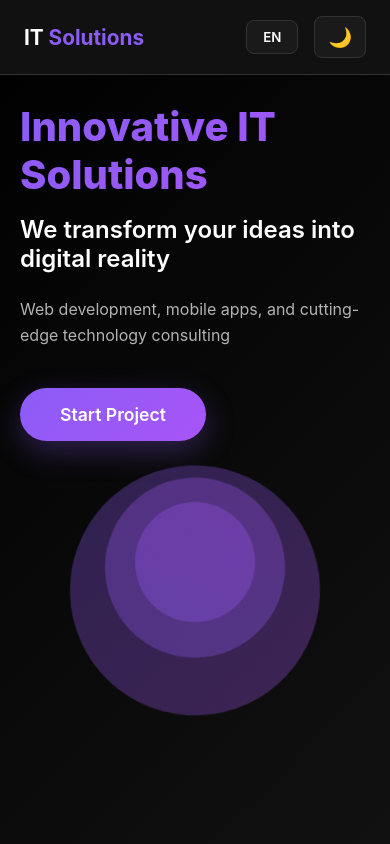
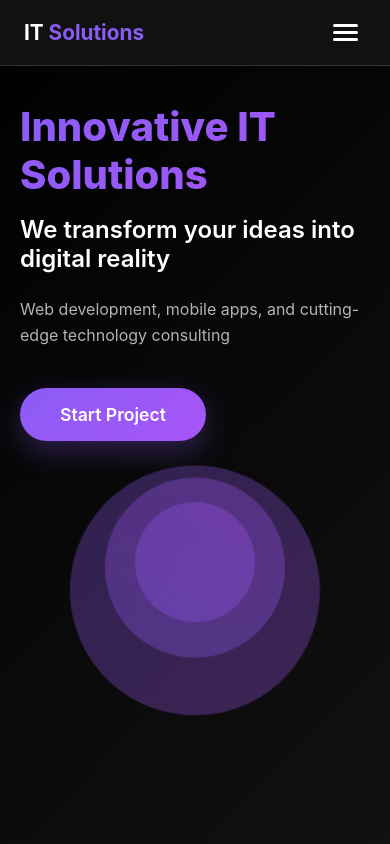
Before and after one commit to octapf/miralab, a Next.js app: page /en in a window 390 px wide. Shown: the top 844 px of the page. Built offline with nearby package versions, Linux system fonts and the light colour scheme.

Commit message:
Add mobile hamburger menu with quick navigation

```diff
--- a/src/components/Navbar/Navbar.module.scss
+++ b/src/components/Navbar/Navbar.module.scss
@@ -98,9 +98,151 @@
     }
   }
 
+  .hamburger {
+    display: none;
+    flex-direction: column;
+    gap: 4px;
+    background: transparent !important;
+    border: none !important;
+    padding: 0.5rem !important;
+    cursor: pointer;
+    z-index: 1001;
+
+    span {
+      width: 25px;
+      height: 3px;
+      background: var(--text-primary);
+      transition: all 0.3s ease;
+      border-radius: 2px;
+
+      &.open:nth-child(1) {
+        transform: rotate(45deg) translate(5px, 5px);
+      }
+
+      &.open:nth-child(2) {
+        opacity: 0;
+      }
+
+      &.open:nth-child(3) {
+        transform: rotate(-45deg) translate(7px, -6px);
+      }
+    }
+
+    &:hover span {
+      background: var(--accent-primary);
+    }
+  }
+
+  .overlay {
+    display: none;
+    position: fixed;
+    top: 0;
+    left: 0;
+    right: 0;
+    bottom: 0;
+    background: rgba(0, 0, 0, 0.5);
+    z-index: 999;
+    animation: fadeIn 0.3s ease;
+  }
+
+  .mobileMenu {
+    display: none;
+    position: fixed;
+    top: 0;
+    right: -100%;
+    width: 280px;
+    height: 100vh;
+    background: var(--bg-secondary);
+    border-left: 1px solid var(--border-color);
+    z-index: 1000;
+    padding: 5rem 2rem 2rem;
+    transition: right 0.3s ease;
+    overflow-y: auto;
+
+    &.open {
+      right: 0;
+    }
+
+    .mobileNavLinks {
+      display: flex;
+      flex-direction: column;
+      gap: 0;
+      margin-bottom: 2rem;
+
+      li {
+        border-bottom: 1px solid var(--border-color);
+
+        button {
+          width: 100%;
+          text-align: left;
+          background: none;
+          color: var(--text-primary);
+          font-size: 1.1rem;
+          font-weight: 600;
+          padding: 1.2rem 0;
+          transition: all 0.3s ease;
+
+          &:hover {
+            color: var(--accent-primary);
+            padding-left: 1rem;
+          }
+        }
+      }
+    }
+
+    .mobileActions {
+      display: flex;
+      gap: 1rem;
+      padding-top: 1rem;
+      border-top: 1px solid var(--border-color);
+
+      button {
+        flex: 1;
+        padding: 0.8rem 1rem;
+        border-radius: 8px;
+        background: var(--bg-card);
+        color: var(--text-primary);
+        font-weight: 600;
+        transition: all 0.3s ease;
+        border: 1px solid var(--border-color);
+
+        &:hover {
+          background: var(--accent-primary);
+          border-color: var(--accent-primary);
+          color: white;
+        }
+      }
+    }
+  }
+
+  @keyframes fadeIn {
+    from {
+      opacity: 0;
+    }
+    to {
+      opacity: 1;
+    }
+  }
+
   @media (max-width: 768px) {
     .navLinks {
       display: none;
+    }
+
+    .actions button:not(.hamburger) {
+      display: none;
+    }
+
+    .hamburger {
+      display: flex;
+    }
+
+    .overlay {
+      display: block;
+    }
+
+    .mobileMenu {
+      display: block;
     }
 
     .container {
--- a/src/components/Navbar/Navbar.tsx
+++ b/src/components/Navbar/Navbar.tsx
@@ -14,6 +14,7 @@ export default function Navbar({ locale }: NavbarProps) {
   const { theme, toggleTheme } = useTheme();
   const [isVisible, setIsVisible] = useState(true);
   const [lastScrollY, setLastScrollY] = useState(0);
+  const [isMobileMenuOpen, setIsMobileMenuOpen] = useState(false);
 
   useEffect(() => {
     const handleScroll = () => {
@@ -21,6 +22,7 @@ export default function Navbar({ locale }: NavbarProps) {
 
       if (currentScrollY > lastScrollY && currentScrollY > 100) {
         setIsVisible(false);
+        setIsMobileMenuOpen(false); // Cerrar menú al hacer scroll
       } else {
         setIsVisible(true);
       }
@@ -36,6 +38,7 @@ export default function Navbar({ locale }: NavbarProps) {
     const element = document.getElementById(id);
     if (element) {
       element.scrollIntoView({ behavior: 'smooth' });
+      setIsMobileMenuOpen(false); // Cerrar menú al navegar
     }
   };
 
@@ -67,6 +70,42 @@ export default function Navbar({ locale }: NavbarProps) {
           <button onClick={toggleTheme} className={styles.themeBtn}>
             {theme === 'dark' ? '🌙' : '☀️'}
           </button>
+          <button
+            className={styles.hamburger}
+            onClick={() => setIsMobileMenuOpen(!isMobileMenuOpen)}
+            aria-label="Menu"
+          >
+            <span className={isMobileMenuOpen ? styles.open : ''}></span>
+            <span className={isMobileMenuOpen ? styles.open : ''}></span>
+            <span className={isMobileMenuOpen ? styles.open : ''}></span>
+          </button>
+        </div>
+      </div>
+
+      {/* Overlay */}
+      {isMobileMenuOpen && (
+        <div
+          className={styles.overlay}
+          onClick={() => setIsMobileMenuOpen(false)}
+        />
+      )}
+
+      {/* Mobile Menu */}
+      <div className={`${styles.mobileMenu} ${isMobileMenuOpen ? styles.open : ''}`}>
+        <ul className={styles.mobileNavLinks}>
+          <li><button onClick={() => scrollToSection('home')}>{t('home')}</button></li>
+          <li><button onClick={() => scrollToSection('about')}>{t('about')}</button></li>
+          <li><button onClick={() => scrollToSection('services')}>{t('services')}</button></li>
+          <li><button onClick={() => scrollToSection('portfolio')}>{t('portfolio')}</button></li>
+          <li><button onClick={() => scrollToSection('contact')}>{t('contact')}</button></li>
+        </ul>
+        <div className={styles.mobileActions}>
+          <button onClick={switchLocale} className={styles.langBtn}>
+            {locale === 'es' ? 'ES' : 'EN'}
+          </button>
+          <button onClick={toggleTheme} className={styles.themeBtn}>
+            {theme === 'dark' ? '🌙' : '☀️'}
+          </button>
         </div>
       </div>
     </nav>
```
